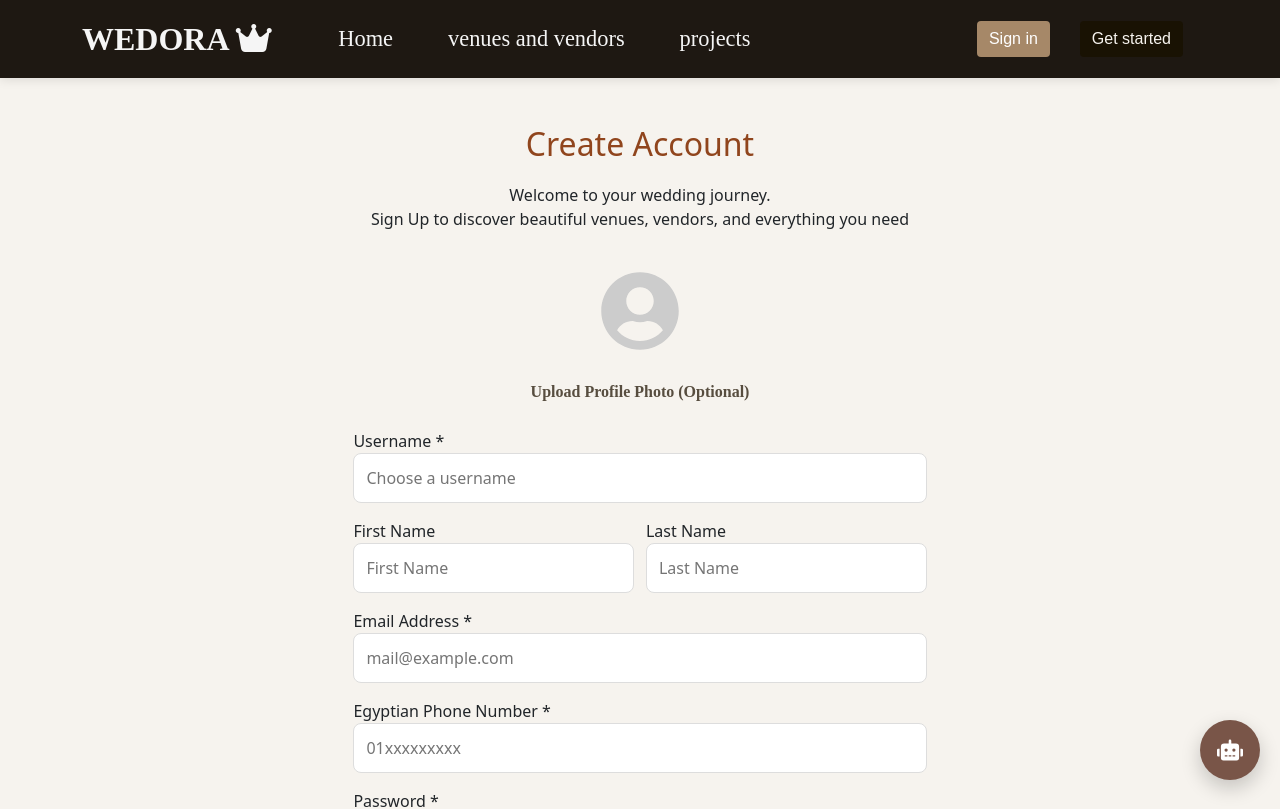
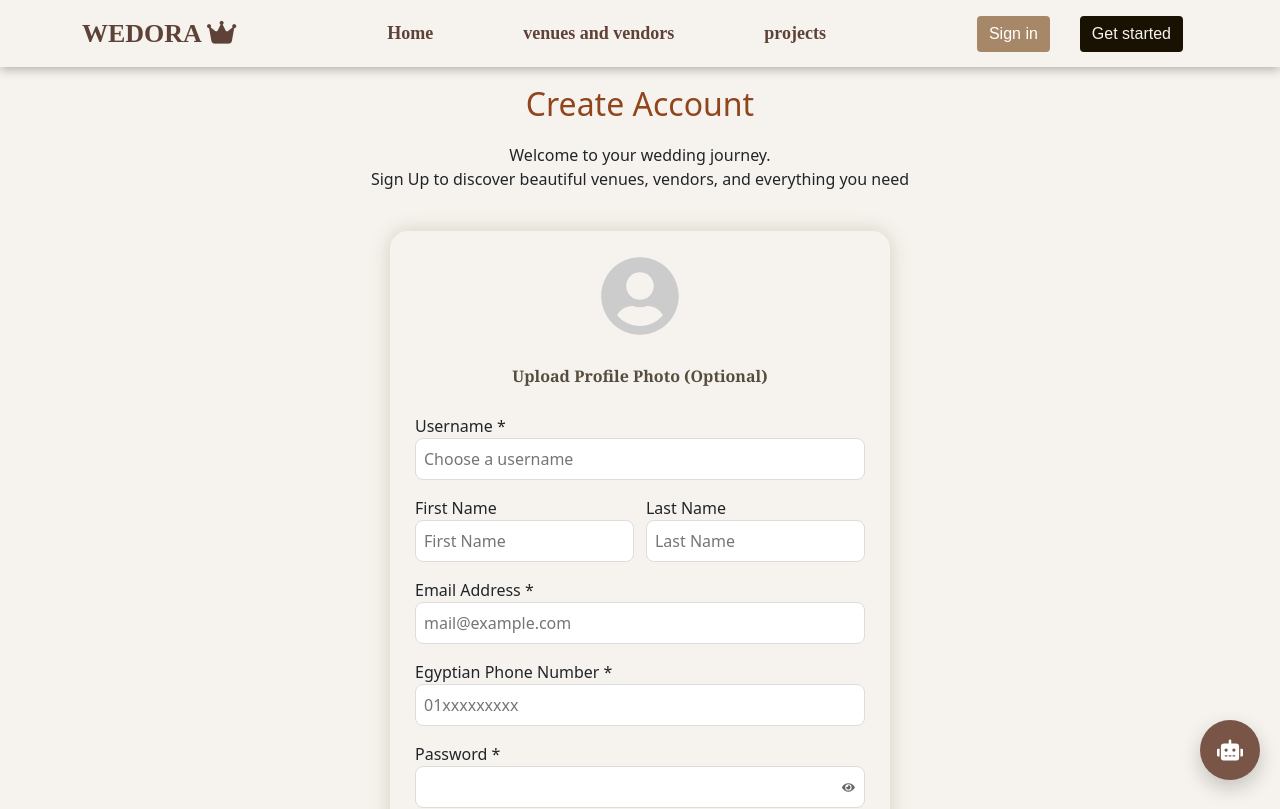
Before and after one commit to ITI-our-team/frontend, a React (Vite) app: page /signup in a window 1280 px wide. Shown: the top 809 px of the page. Built offline with nearby package versions, Linux system fonts and the light colour scheme.

Commit message:
update navbar

```diff
--- a/src/components/Dashboard.css
+++ b/src/components/Dashboard.css
@@ -101,12 +101,6 @@
     border-radius: 10px;
 }
 
-
-.text-center {
-    font-family: ui-monospace;
-    font-weight: 700;
-    line-height: var(--line-height);
-}
 
 .bookings-section>h2 {
     font-size: 28px;
--- a/src/components/Navbar.css
+++ b/src/components/Navbar.css
@@ -9,8 +9,8 @@
 }
 
 .nav-section.scrolled {
-    box-shadow: 0 2px 10px rgba(0, 0, 0, 0.1);
-    background-color: var(--color-primary);
+    box-shadow: 0 2px 10px rgb(0 0 0 / 30%);
+    background-color: #f6f3ee;
 }
 
 nav {
@@ -18,7 +18,7 @@ nav {
     align-items: center;
     justify-content: space-between;
     position: relative;
-    padding: 5px 0;
+    padding: 2px 0;
 }
 
 .part-one {
@@ -39,23 +39,22 @@ nav {
     margin: auto;
     padding: 0 35px 0 0;
     font-family: initial;
-    font-size: 32px;
+    font-size: 26px;
     font-weight: bold;
     color: antiquewhite;
     transition: color 0.3s ease;
 }
 
 .nav-section.scrolled .logo p {
-    color: whitesmoke;
+        color: var(--color-text-navbar);
 }
 
-.menu{
-    position: absolute;
-    left: 43%;
-    transform: translateX(-50%);
+.menu {
     display: flex;
     align-items: center;
+    gap: 35px;
 }
+
 
 .menu button {
     position: relative;
@@ -63,7 +62,7 @@ nav {
     margin-right: 35px;
     background-color: transparent;
     color: #ebdec5;
-    font-size: var(--font-size-text);
+    font-size: var(--font-size-btns);
     font-family: serif;
     padding: 8px 10px;
     border-radius: 10px;
@@ -95,11 +94,15 @@ nav {
 }
 
 .nav-section.scrolled .menu button {
-    color: whitesmoke;
-    font-weight: 200;
+    color: var(--color-text-navbar);
+    font-weight: 600;
+}
+.nav-section.scrolled .menu button {
+    color: var(--color-text-navbar);
+    font-weight: 600;
 }
 .nav-section.scrolled .menu button:hover {
-    background-color: #574d3f;
+    background-color: #ded0bb69;
 }
 
 .sign-in {
@@ -198,18 +201,64 @@ background-color: transparent;
     background-color: white;
 }
 .profile-img-container{
-    /* position: relative; */
-    /* display: inline-block; */
-    /* width: 70px; */
-    /* height: 70px; */
-    /* margin: 0 auto; */
-}
-.profile-prev-img{
-    width: 45px;
-    height: 45px;
     border-radius: 50%;
     object-fit: cover;
-    border: 2px solid #7b2cbf;
+    cursor: pointer;
+    transition: box-shadow 0.3s ease;
+}
+
+.profile-img-container:hover{
+    box-shadow:0px 0px 9px 2px var(--color-secondary);
+}
+.profile-img-container.active-user {
+    box-shadow: 0px 0px 9px 2px var(--color-secondary);
+}
+
+.user-menu-wrapper {
+    position: relative;
+}
+
+.user-dropdown {
+    position: absolute;
+    top: 55px;
+    right: 0;
+    background-color: #f6f3ee;
+    border-radius: 8px;
+    min-width: 170px;
+    box-shadow: 0px 5px 20px 1px rgb(0 0 0 / 34%);
+    padding: 10px 7px;
+    z-index: 2000;
+}
+
+.user-dropdown a,
+.user-dropdown .logout-item {
+    display: block;
+    padding: 7px 12px;
+    color: var(--color-text-navbar);
+    background: transparent;
+    border: none;
+    width: 100%;
+    text-align: left;
+    cursor: pointer;
+    font-size: 14px;
+    transition: .9ms;
+}
+
+.user-dropdown a:hover,
+.user-dropdown .logout-item:hover {
+    background-color: #d8c6a8;
+    border-radius: 7px;
+}
+
+.user-dropdown .logout-item{
+    color: #dc1414;
+}
+
+.user-dropdown i{
+    padding-right: 6px;
+}
+.user-dropdown hr{
+    margin: 4px 0
 }
 
 
--- a/src/components/Navbar.jsx
+++ b/src/components/Navbar.jsx
@@ -8,7 +8,7 @@ function Navbar({ api_url }) {
 
     const location = useLocation()
     const [open, setOpen] = useState(false)
-
+    const [openUserMenu, setOpenUserMenu] = useState(false);
     const menuRef = useRef(null)
     const btnRef = useRef(null)
     const navigate = useNavigate();
@@ -127,7 +127,7 @@ function Navbar({ api_url }) {
         <section className="nav-section">
             <div className="container">
                 <nav>
-                    <div className="part-one">
+
                         <div className="logo">
                             <p>WEDORA <i className="fa-solid fa-crown"></i></p>
                         </div>
@@ -151,7 +151,7 @@ function Navbar({ api_url }) {
                                 </button>
                             </Link>
                         </div>
-                    </div>
+
                     {username ? (
                         <>
                             <div className="btns">
@@ -161,21 +161,36 @@ function Navbar({ api_url }) {
                                         <button className="dashboard-btn">Dashboard</button>
                                     </Link>
                                 )}
-                                {role === "customer" && (
-                                    <Link to="/my-bookings">
-                                        <button className="my-booking-btn">My Bookings</button>
-                                    </Link>
-                                )}
-                                <Link to="/updateinfo">
-                                    {/* this button only shows for vendors accounts */}
-                                    <button className="update-info-btn">Update Info <i className="fa-solid fa-wrench"></i></button>
-                                </Link>
-                                <button className="logout-btn" onClick={btnlogout}>Logout <i className="fa-solid fa-right-to-bracket"></i></button>
-                                <div className="profile-img-container">
-                                    {profile_image != null?
-                                        <img src={profile_image} className="profile-prev-img" />:
-                                        <FaUserCircle size={45} color="#ccc" />
-                                    }
+
+                                <div className="user-menu-wrapper">
+                                    <div
+                                        className={`profile-img-container ${openUserMenu ? "active-user" : ""}`}
+                                        onClick={() => setOpenUserMenu(!openUserMenu)}
+                                    >
+                                        {profile_image ? (
+                                            <img src={profile_image} className="profile-prev-img" />
+                                        ) : (
+                                            <FaUserCircle size={45} color="#bab7b7" />
+                                        )}
+                                    </div>
+
+                                    {openUserMenu && (
+                                        <div className="user-dropdown">
+                                            {role === "customer" && (
+                                                <Link to="/my-bookings"> <i class="fa-regular fa-rectangle-list"></i>My Bookings</Link>
+                                            )}
+
+                                            <Link to="/updateinfo"><i class="fa-solid fa-gear"></i> Update Info</Link>
+                                            <hr />
+                                            <button
+                                                className="logout-item"
+                                                onClick={btnlogout}
+                                            >
+                                                <i class="fa-solid fa-arrow-right-from-bracket"> </i>
+                                                Logout
+                                            </button>
+                                        </div>
+                                    )}
                                 </div>
                             </div>
                         </>
--- a/src/components/SignUp.css
+++ b/src/components/SignUp.css
@@ -6,8 +6,11 @@
     padding: 85px 0;
 }
 
-.Signup-box {
-    padding: 40px;
+
+.text-center {
+    font-family: "Playfair Display", Georgia, serif;
+    font-weight: 700;
+    line-height: var(--line-height);
 }
 
 .Signup-box h2 {
@@ -24,7 +27,7 @@
 .Signup-box input,
 .update_label {
     width: 100%;
-    padding: 12px;
+    padding: 8px;
     border-radius: 8px;
     border: 1px solid #ddd;
 }
@@ -40,7 +43,11 @@
 }
 
 .signupform {
-    justify-self: center;
+        justify-self: center;
+    box-shadow: 0px 0px 20px 0px #5f4c2836;
+    width: 500px;
+    padding: 25px;
+    border-radius: 18px;
 }
 
 #role {
@@ -66,7 +73,6 @@
 .input-container input {
     width: 100%;
     padding-right: 45px;
-    /* Leave space for the button */
 }
 
 .password-toggle-btn,
@@ -143,4 +149,24 @@
         height: 110px;
     }
 
+    .signupform {
+    width: 95%;
+    padding: 16px;
 }
+.text-center{
+    font-size: 20px;
+}
+.image-label{
+    font-size: 16px;
+}
+.Signup-box input, .update_label {
+    padding: 6px;
+}
+
+.Signup-box{
+    padding-top: 20px;
+}
+
+
+
+}
--- a/src/components/Updateuserinfo.css
+++ b/src/components/Updateuserinfo.css
@@ -1,14 +1,15 @@
 .form-info-btn{
     width: 100%;
     border: none;
-    background-color: lawngreen;
+    background-color: var(--color-btn-dark);
     padding: 7px;
     border-radius: 6px;
     transition: .5s;
-        margin: 30px 0
+        margin: 15px 0;
+        color: whitesmoke;
 }
 .form-info-btn:hover{
-    background-color: rgb(110, 220, 0);
+    background-color: #6b4a3f;
 }
 .div-cancel-btn{
         text-align: center;
@@ -20,8 +21,20 @@ padding: 4px 40px;
     border-radius: 5px;
     border: none;
     transition: .2s;
+    width: 100%;
+}
+
+.Signup-box >h1{
+    font-size: 32px;
 }
 
 .cancel-btn:hover{
     background-color: #af1a1a;
 }
+
+/* responsive */
+@media (max-width: 768px) {
+    .form-info-btn{
+    margin: 8px 0 15px;
+}
+}
--- a/src/components/Updateuserinfo.jsx
+++ b/src/components/Updateuserinfo.jsx
@@ -224,10 +224,8 @@ function Updateuserinfo({api_url}) {
                     </div>
 
                     <button type="submit" className='form-info-btn'>Update information</button>
+                    <button className= 'cancel-btn' onClick={cancel} >Cancel Editing</button>
                 </form>
-            <div className='div-cancel-btn'>
-                <button className= 'cancel-btn' onClick={cancel} >Cancel Editing</button>
-            </div>
         </div>
         </section>
     )
--- a/src/index.css
+++ b/src/index.css
@@ -15,6 +15,7 @@
   --color-smtext:#9c9c9c;
   --color-paragraph:#9b907f;
   --color-small-pg:#574d3f;
+  --color-text-navbar: #5e4238;
 
 
   --font-size-big-text: 2.5rem;   /* 1rem = 16px*/
@@ -22,6 +23,7 @@
   --font-size-smtext: 1.2rem;
   --font-size-btns: 1.125rem;
   --line-height: 1.6;
+  --font-size-btns:18px;
 }
 
 * {
```
